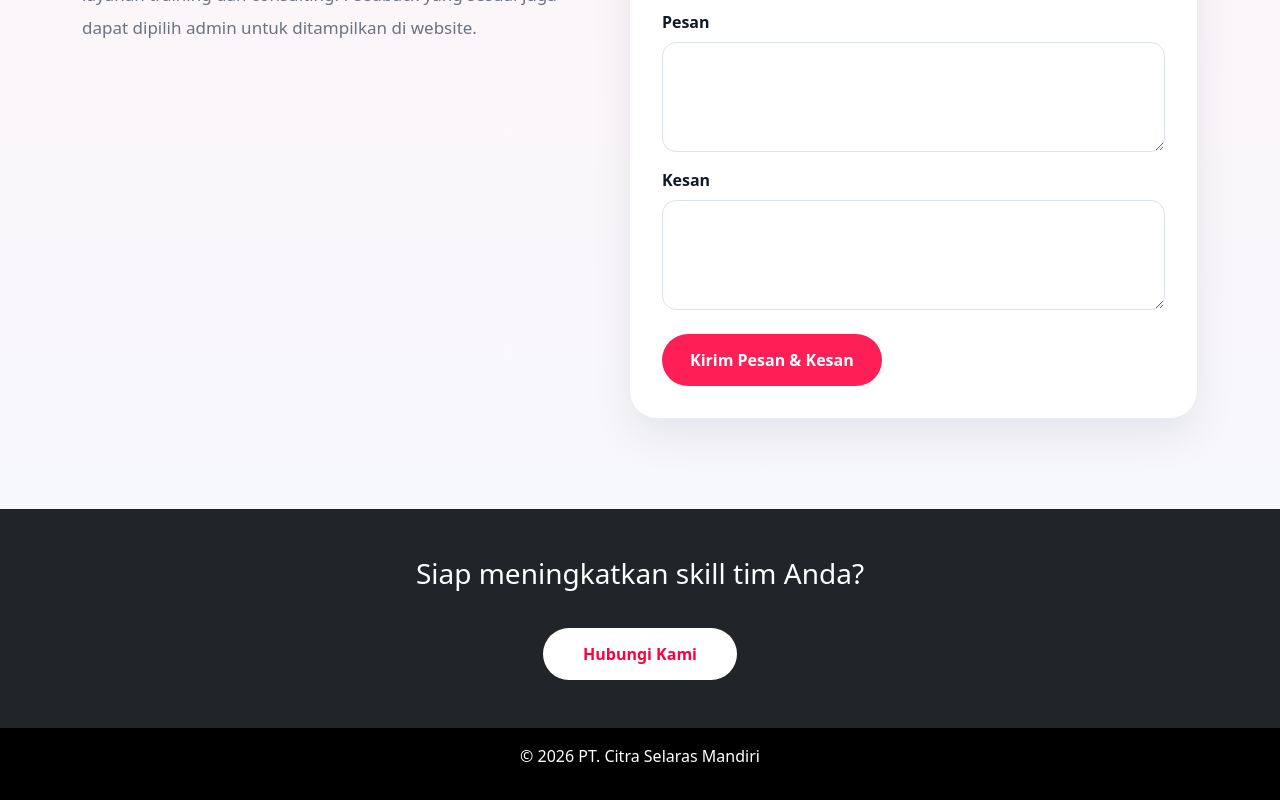
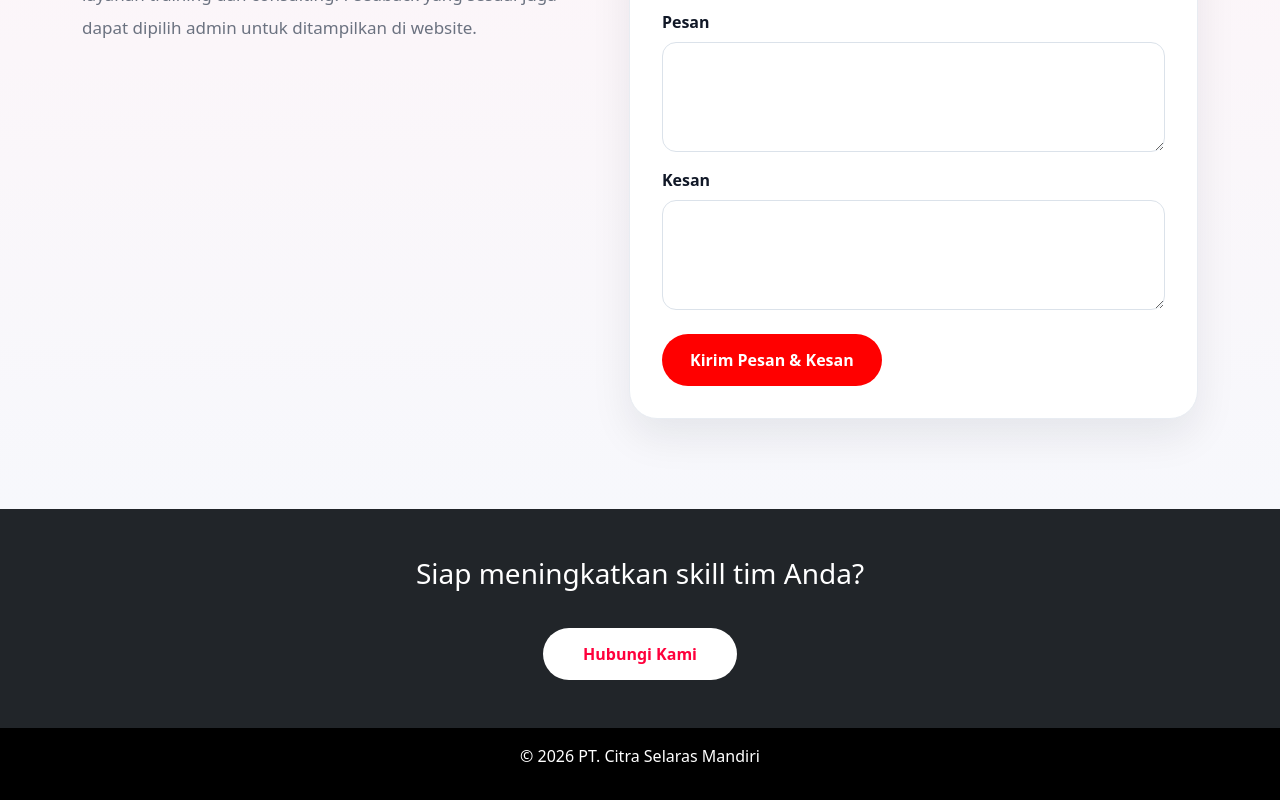
Before and after one commit to yusupseptiana/CSM, a React (Create React App) app in the folder frontend/: page / in a window 1280 px wide. Shown: the part 3755-4555 px from the top of the page. Built offline with nearby package versions, Linux system fonts and the light colour scheme; no server answers.

Commit message:
update UI homepage

```diff
--- a/frontend/src/App.css
+++ b/frontend/src/App.css
@@ -12,12 +12,7 @@ body {
   /* keep a top offset so fixed navbar does not cover content */
   padding-top: 80px;
 
-  background: linear-gradient(
-    135deg,
-    #ff003c,
-    #ff002f,
-    #ff002f
-  );
+  background: #FF0000 !important;
 
   min-height: 100vh;
   overflow-x: hidden;
@@ -734,7 +729,7 @@ body:has(.admin-shell) .admin-shell {
 
 .feedback-submit-btn {
   border: none;
-  background: #ff1f57;
+  background: #FF0000;
   color: #fff;
   border-radius: 999px;
   padding: 14px 28px;
@@ -744,7 +739,7 @@ body:has(.admin-shell) .admin-shell {
 }
 
 .feedback-submit-btn:hover {
-  background: #d91449;
+  background: #FF0000;
   transform: translateY(-2px);
 }
 
```
